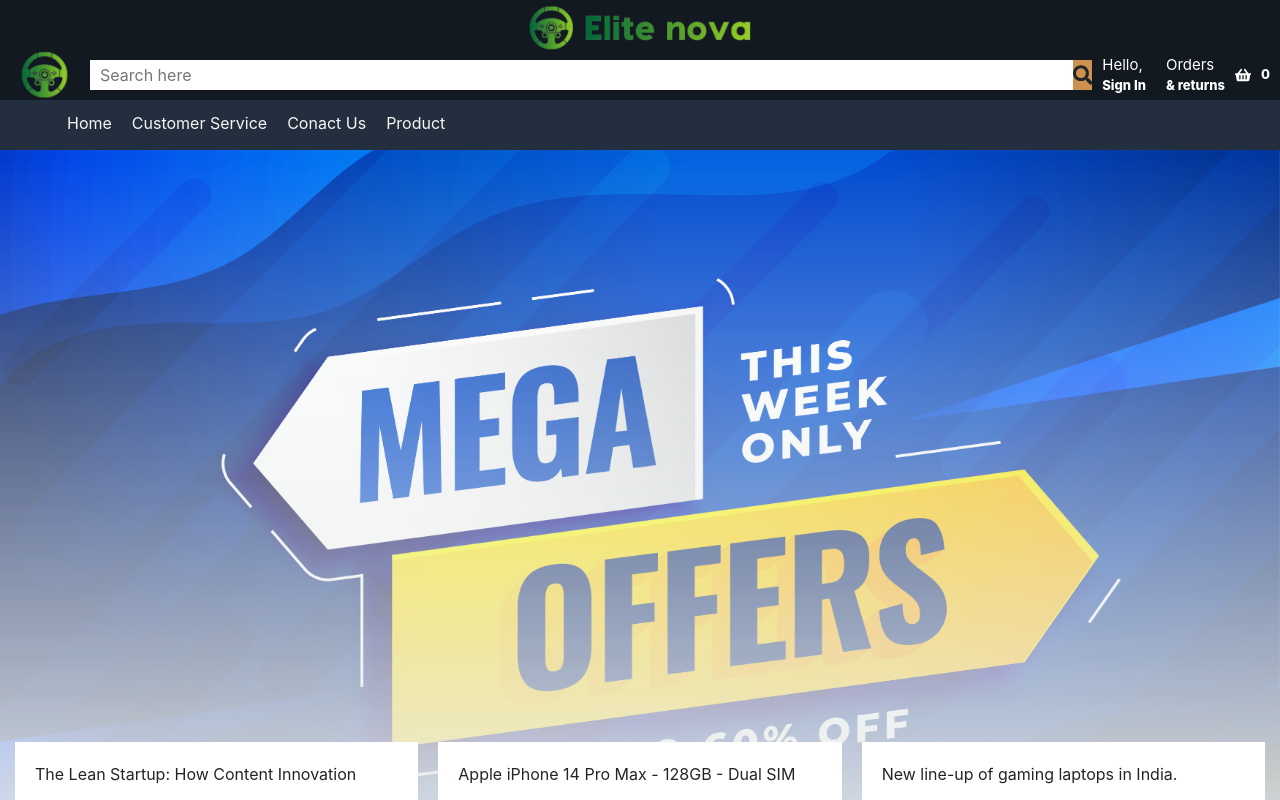
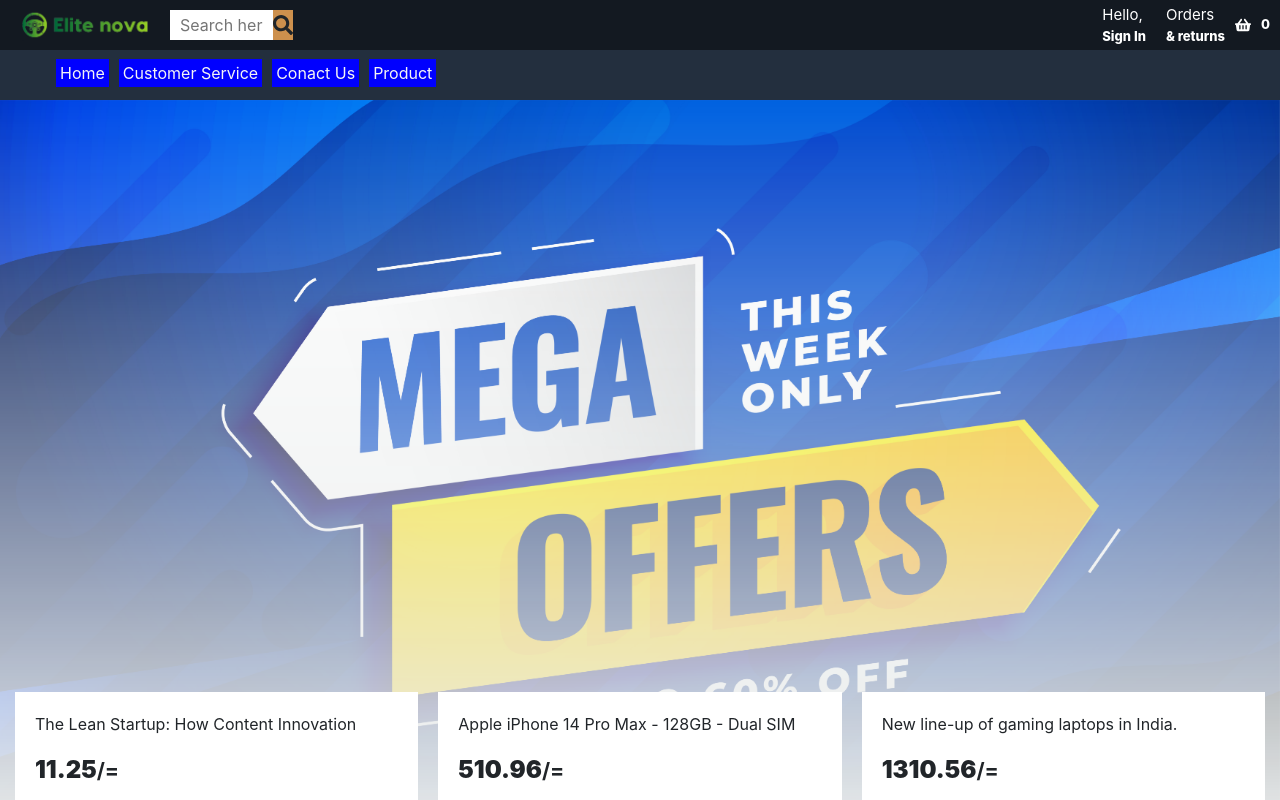
Before and after one commit to PiyumalT/ecommerce_system, a React (Create React App) app in the folder frontend/: page / in a window 1280 px wide. Shown: the top 800 px of the page. Built offline with nearby package versions, Linux system fonts and the light colour scheme.

Commit message:
Navbar updated

```diff
--- a/frontend/src/components/Header/Header.css
+++ b/frontend/src/components/Header/Header.css
@@ -2,36 +2,15 @@
     background-color: #131921;
     display: flex;
     align-items: center;
-    top: 50px;
     z-index: 100;
     position: fixed;
     width: 100%;
-
-}
-
-.header-icon{
-    width: 50px;
-    margin-top: 18px;
-    object-fit: contain;
-    margin: 0 20px;
-
-}
-
-.header-logo-div{
-    background-color: #131921;
-    align-items: center;
-    display: flex;
-    flex: 1;
-    top: 0;
-    z-index: 100;
-    position: fixed;
-    height: 55px;
-    width: 100%;
+    height: 50px;
 
 }
 
 .header-logo{
-    width: 300px;
+    width: 170px;
     object-fit: cover;
     margin: auto;
     justify-content: center;
@@ -47,7 +26,7 @@
     height: 30px;
     padding: 10px;
     border: none;
-    width: 100%;
+    width: 103px;
 }
 
 .header-search-icon{
--- a/frontend/src/components/Header/Header.js
+++ b/frontend/src/components/Header/Header.js
@@ -4,11 +4,6 @@ import {FaSearch} from 'react-icons/fa';
 import {FaShoppingBasket} from 'react-icons/fa';
 import {Link} from 'react-router-dom';
 import {useStateValue} from '../../StateProvider';
-//import {auth} from '../firebase'
-
-
-
-
 
 function Header() {
 
@@ -22,12 +17,8 @@ function Header() {
   }
 
   return (
-    <div>
-      <div className='header-logo-div'><img className='header-logo' src="/Picture/logo.png" alt="logo"/></div>
-    <nav className="header">
-
-
-      <img className='header-icon' src="/Picture/icon.png" alt="icon"/>
+    <div className="header">
+      <img className='header-logo' src="./Picture/logo.png" alt="icon"/>
 
         <div className='header-search'>
 
@@ -39,7 +30,7 @@ function Header() {
 
         {/*First Link*/}
 
-        <Link to={!loggedinuser && "/Register" } className='header-link'>
+        <Link to={!loggedinuser && "/login" } className='header-link'>
             <div onClick={logoutUser}className='header-option'>
             <span className='header-option-line1'>Hello, {loggedinuser?.email}</span>
              <span className='header-option-line2'>{loggedinuser ? 'Signout' : 'Sign In'}</span>
@@ -55,17 +46,15 @@ function Header() {
             </div>
         </Link>
 
-
         </div>
 
         {/*Basket Icon*/}
-        <Link to="/checkout" className='header-link'>
+        <Link to="/addcart" className='header-link'>
             <div className='header-option-basket'>
                 <FaShoppingBasket/>
                 <span className='header-option-line2 header-product-count'>{basket?.length}</span>
             </div>
         </Link>
-    </nav>
     </div>
   );
 }
--- a/frontend/src/components/Navbar/Navbar.css
+++ b/frontend/src/components/Navbar/Navbar.css
@@ -1,6 +1,6 @@
 .navbar{
     background-color: #232f3e;
-    height: 150px;
+    height: 100px;
     color: white;
 }
 
@@ -8,6 +8,8 @@
     width:100%;
     margin: auto;
     padding: 6px;
+    margin-left: 0px;
+    padding-left: 0px;
 }
 
 .navbar-outer a{
@@ -17,10 +19,7 @@
     padding: 4px;
     margin-top: 90px;
     margin-right: 10px;
-    border: 1px solid #232f3e;
-
-}
-.navbar-button{
+    background-color: blue;
 
 }
 
@@ -30,5 +29,6 @@
 }
 
 .navbar-inner{
-    margin-top: 90px;
+    margin-top: 40px;
+    width: 600px;
 }
--- a/frontend/src/components/Product/Product.css
+++ b/frontend/src/components/Product/Product.css
@@ -26,7 +26,7 @@
 
 .product > img{
     width: 100%;
-    max-height: 200px;
+    height: 100px;
     object-fit: contain;
     margin-bottom: 15px;
 }
--- a/frontend/src/components/Product/Product.js
+++ b/frontend/src/components/Product/Product.js
@@ -25,8 +25,8 @@ function Product({id,title,image,price,rating}){
             <div className="product-info">
                 <p>{title}</p>
                 <p className="product-price">
-                    <small>$</small>
                     <strong>{price}</strong>
+                    <small>/=</small>
                 </p>
 
                 <div className="product-rating">
```
Also changed, not shown: frontend/src/components/AddCart/AddCart.css (added, +20 -0 lines), frontend/src/components/AddCart/AddCart.js (added, +53 -0 lines), frontend/src/components/Navbar/Navbar.js (added, +30 -0 lines), frontend/src/components/Subtotal/Subtotal.css (line endings or trailing spaces), frontend/src/components/Subtotal/Subtotal.js (line endings or trailing spaces).
